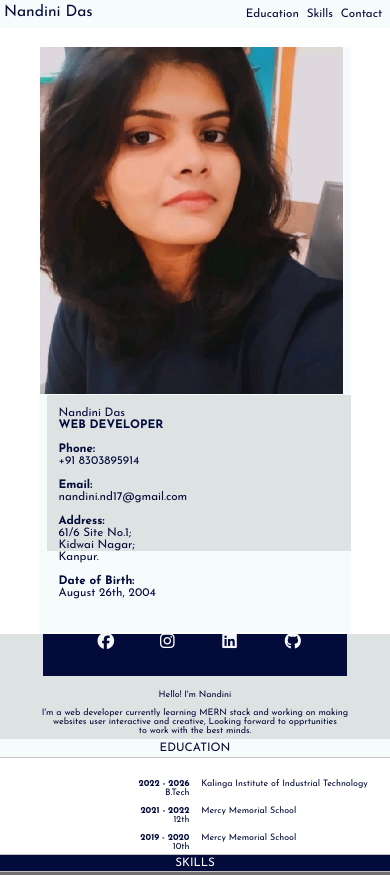
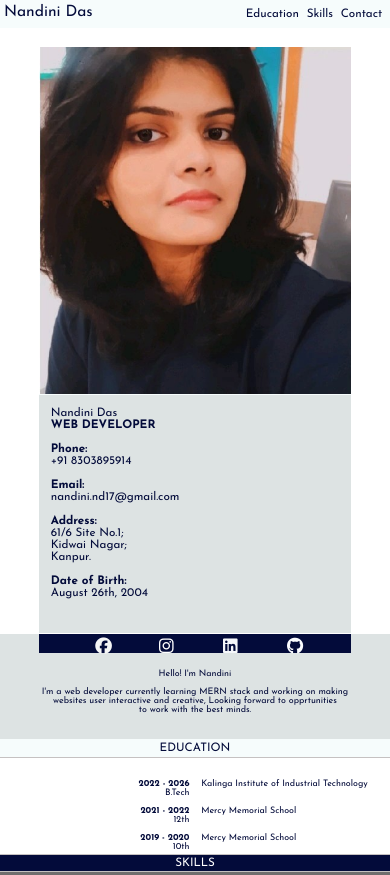
Before and after one commit to Nandini0826/portfolio, a plain HTML site: page index.html in a window 390 px wide. Shown: the top 875 px of the page. Drawn offline with Linux system fonts and the light colour scheme.

Commit message:
Updated index.css with new content

```diff
--- a/index.css
+++ b/index.css
@@ -357,18 +357,18 @@ body {
   }
   .card .imge {
     height: 89vw;
-    width: 78vw;
+    width: 80vw;
     margin-left: auto;
     margin-right: auto;
     margin-bottom: 0.4vw;
   }
   .card .imge .me {
     height: 89vw;
-    width: 78vw;
+    width: 80vw;
   }
   .card .in {
-    height: 40vw;
-    width: 78vw;
+    height: 61vw;
+    width: 80vw;
     padding: 3vw;
     font-size: 3vw;
     white-space: initial;
@@ -383,11 +383,11 @@ body {
   }
   .min .social {
     background-color: rgb(3, 11, 58);
-    width: 78vw;
-    height: 5vh;
+    width: 80vw;
+    height: 5vw;
     margin-left: auto;
     margin-right: auto;
-    margin-bottom: 0.5vw;
+    padding-top: 1.3vw;
   }
 
   .min .ab {
```
